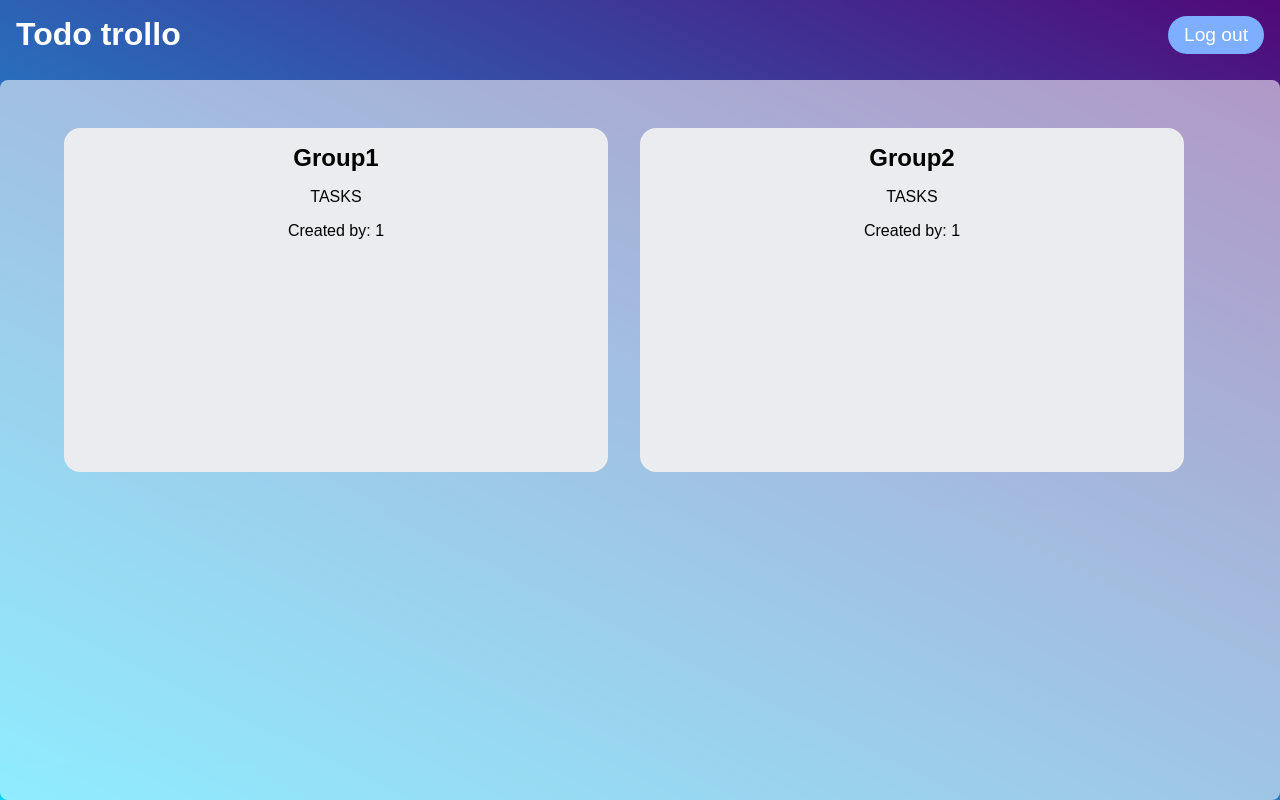
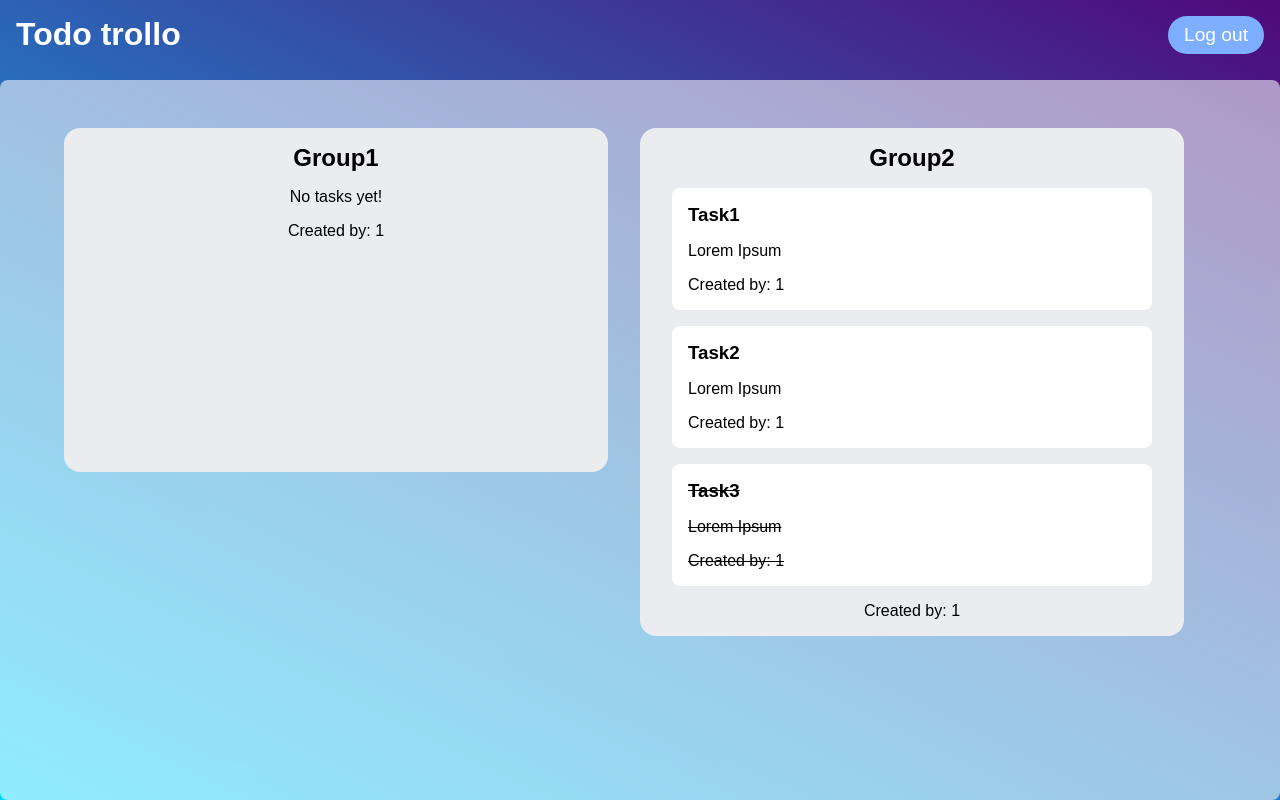
Before and after one commit to DavePlayer/todo-trollo, a React (Vite) app in the folder front/: page /dashboard in a window 1280 px wide. Built offline with nearby package versions, Linux system fonts and the light colour scheme.

Commit message:
filter and display tasks

```diff
--- a/front/src/index.scss
+++ b/front/src/index.scss
@@ -207,3 +207,20 @@ form {
         border-radius: 1rem;
     }
 }
+
+.task-list{
+    @include flex-col();
+    width: 100%;
+    .task{
+        @include flex-col();
+        align-items: flex-start;
+        padding: 1rem;
+        background: white;
+        border-radius: 0.5rem;
+        width: 100%;
+        box-sizing: border-box;
+    }
+    .crossed{
+        text-decoration: line-through;
+    }
+}
--- a/front/src/pages/Dashboard/dashboard.jsx
+++ b/front/src/pages/Dashboard/dashboard.jsx
@@ -10,7 +10,7 @@ export const Dashboard = () => {
             <div className="mainspace">
                 {groups.loading && <p>Loading...</p>}
                 {!groups.loading && groups.data.map(group => (
-                    <Group key={group.id} title={group.title} owner={group.owner}></Group>
+                    <Group key={group.id} groupid={group.id} title={group.title} owner={group.owner}></Group>
                 ))}
             </div>
         </div>
--- a/front/src/shared/Group/group.jsx
+++ b/front/src/shared/Group/group.jsx
@@ -1,9 +1,10 @@
+import { TasksList } from "../TasksList/taskList"
 
-export const Group = ({ title, owner }) => {
+export const Group = ({ groupid, title, owner }) => {
     return (
         <div className="group" >
             <h2> {title} </h2>
-            <p>TASKS</p>
+            <TasksList groupid={groupid}/>
             <p>Created by: {owner}</p>
         </div>
     )
--- /dev/null
+++ b/front/src/shared/TasksList/taskList.jsx
@@ -0,0 +1,25 @@
+import { useSelector } from "react-redux"
+
+export const TasksList = ({ groupid }) => {
+    const tasks = useSelector((state) => state.tasks);
+    return (
+        <div className="task-list" >
+            {tasks.loading && <p>Loading...</p>}
+            {tasks.data.filter(task => task.groupid === groupid).length === 0 && <p>No tasks yet!</p>}
+            {!tasks.loading && tasks.data.filter(task => task.groupid === groupid).map(task => (
+                task.isCrossed &&
+                    <div className="task crossed" key={ task.id }>
+                        <h3>{ task.title }</h3>
+                        <p>{ task.text }</p>
+                        <p>Created by: { task.owner }</p>
+                    </div> ||
+                !task.isCrossed &&
+                    <div className="task" key={ task.id }>
+                        <h3>{ task.title }</h3>
+                        <p>{ task.text }</p>
+                        <p>Created by: { task.owner }</p>
+                    </div>
+            ))}
+        </div>
+    )
+}
```
